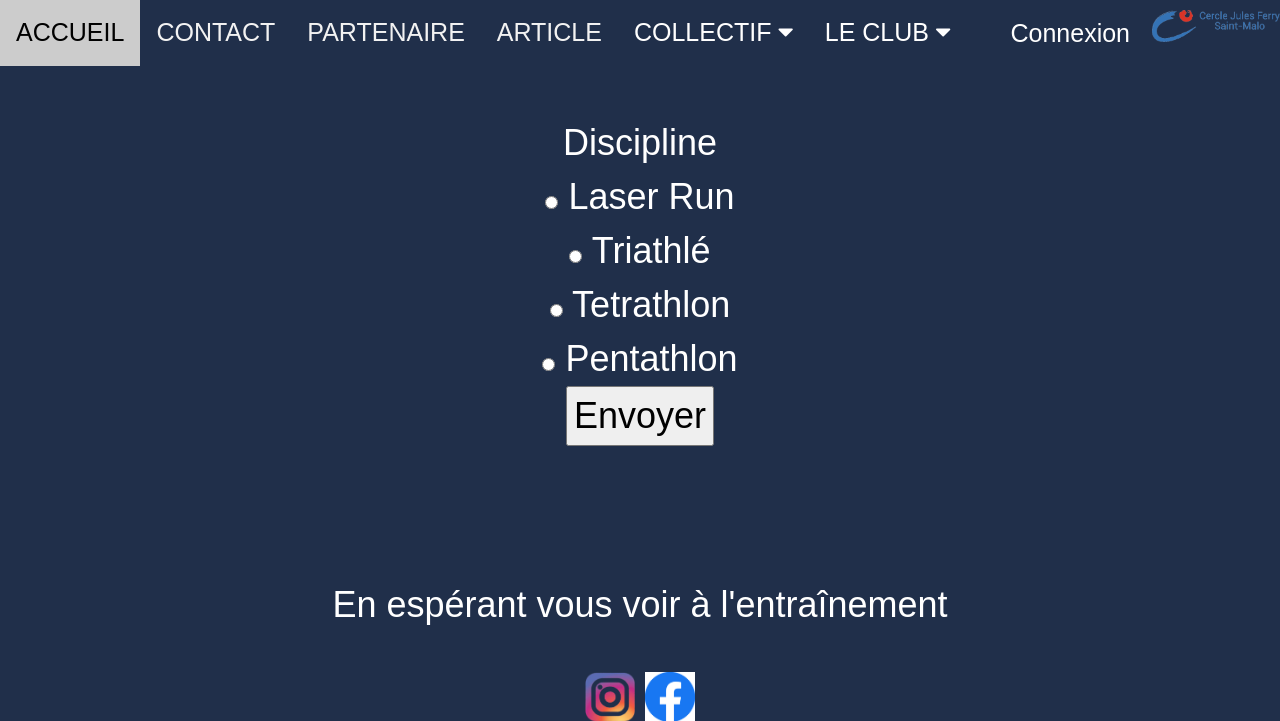
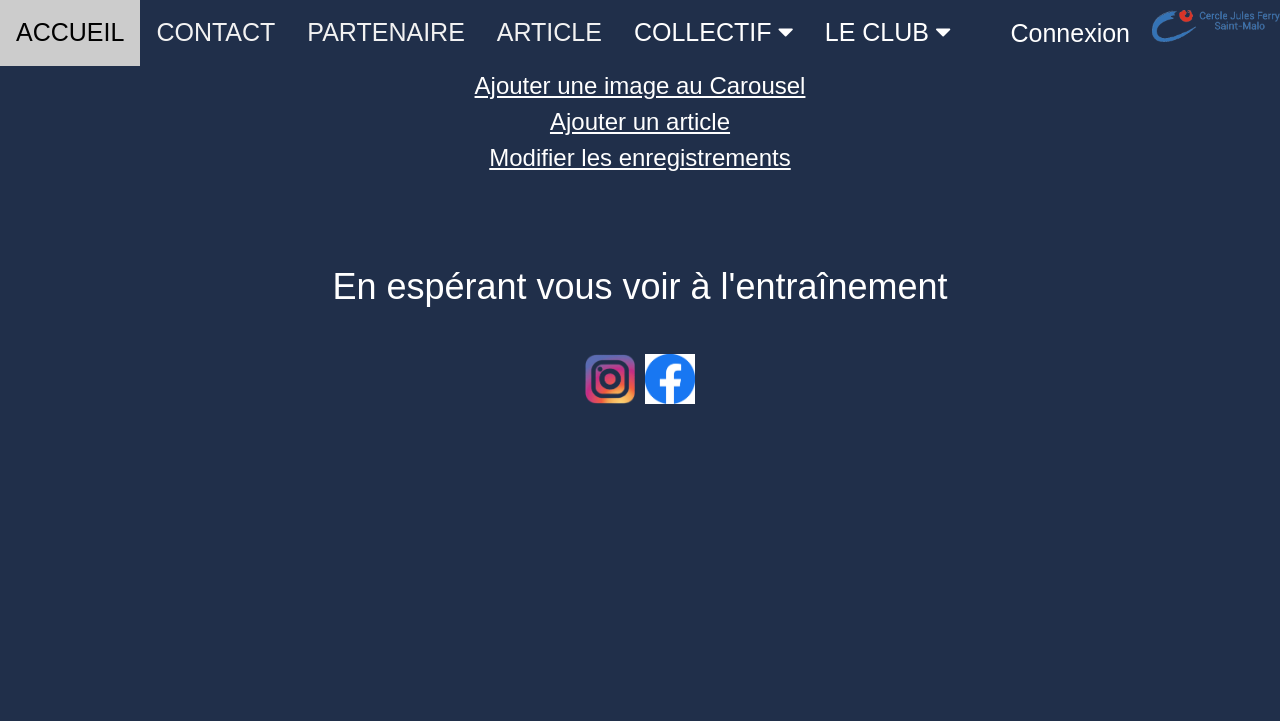
Before and after one commit to mathieucaudan/cjf_site, a PHP site: page /parametre.php in a window 1280 px wide. Shown: the top 721 px of the page. Run offline with PHP 8.4, Linux system fonts and the light colour scheme.

Commit message:
final version record parametres.php

```diff
--- a/fonction.php
+++ b/fonction.php
@@ -257,7 +257,7 @@ function changerecord() {
             <input type='radio' name='discipline' value='Triathlé'> Triathlé<br>
             <input type='radio' name='discipline' value='Tetrathlon'> Tetrathlon<br>
             <input type='radio' name='discipline' value='Pentathlon'> Pentathlon<br>
-            <input type='submit' value='Envoyer'>
+            <input type='submit' value='Choisir'>
         </form>
     </div>";
 
@@ -265,8 +265,8 @@ function changerecord() {
         $discipline = $_POST['discipline'];
 
         echo "
-        <form method='POST' name='record_form'>
-            Nom: <input type='text' name='nom'><br>
+        <form method='POST' name='record_form' style='color:white;text-align: center;''>
+            Nom: <input type='text' name='nom' ><br>
             Prénom: <input type='text' name='prenom'><br>
             Date: <input type='text' name='date'><br>
             Lieu: <input type='text' name='lieu'><br>";
@@ -385,7 +385,6 @@ function changerecord() {
                 <input type='submit' value='Enregistrer'>
             </form>";
     }
-
     if ($_SERVER['REQUEST_METHOD'] === 'POST' && isset($_POST['categorie'])) {
         $data = json_decode(file_get_contents('record.json'), true);
         $discipline = $_POST['discipline'];
@@ -407,6 +406,7 @@ function changerecord() {
         $data[$discipline][$cat]['prenom'] = $newprenom;
         $data[$discipline][$cat]['date'] = $newdate;
         $data[$discipline][$cat]['lieux'] = $newlieu;
+        echo "<h1 style='color:green'><center>Changement enregistré avec succès </center></h1>";
 
         // Sauvegardez le tableau mis à jour dans le fichier JSON
         file_put_contents('record.json', json_encode($data, JSON_PRETTY_PRINT));
--- a/parametre.php
+++ b/parametre.php
@@ -3,18 +3,39 @@ include 'fonction.php';
 entete();
 navbar();
 echo "<body style='background-color: rgb(32, 47, 74);'>";
-?>
-<!-- <center><form action="parametre.php" method="post">
-    <label for="fonction" style='font-size: 24px;  color: white;'>Choisissez une action :</label>
-    <select name="fonction" id="fonction">
-        <option value="ajoutimagecarousel">Carousel</option>
-        <option value="ajoutarticle">Article</option>
-        <option value="changerecord">Record</option>
-    </select>
-    <input type="submit" value="Choisir">
-</form></center>-->
-<?php
-changerecord();
+
+
+
+
+if(isset($_GET['action'])) {
+    $action = $_GET['action'];
+    echo "<button onclick='goBack()' style='font-size: 24px; color: white; background-color: rgb(32, 47, 74);'>Retour</button>";
+    if($action == 'ajoutimagecarousel') {
+        ajoutimagecarousel();
+    } elseif($action == 'ajoutarticle') {
+        ajoutarticle();
+    } elseif($action == 'changerecord') {
+        changerecord();
+    }
+} else {
+    echo "<center id='actionLinks'>
+    <a href='parametre.php?action=ajoutimagecarousel' style='font-size: 24px; color: white;' onclick='hideLinks();'>Ajouter une image au Carousel</a><br>
+    <a href='parametre.php?action=ajoutarticle' style='font-size: 24px; color: white;' onclick='hideLinks();'>Ajouter un article</a><br>
+    <a href='parametre.php?action=changerecord' style='font-size: 24px; color: white;' onclick='hideLinks();'>Modifier les enregistrements</a>
+</center>";
+
+}
+
+
 footer();
 echo "</body>";
 ?>
+<script>
+    function hideLinks() {
+        var links = document.getElementById("actionLinks");
+        links.style.display = "none";
+    }
+    function goBack() {
+        window.history.back();
+    }
+</script>
```
Also changed, not shown: record.json (+10 -10 lines).
